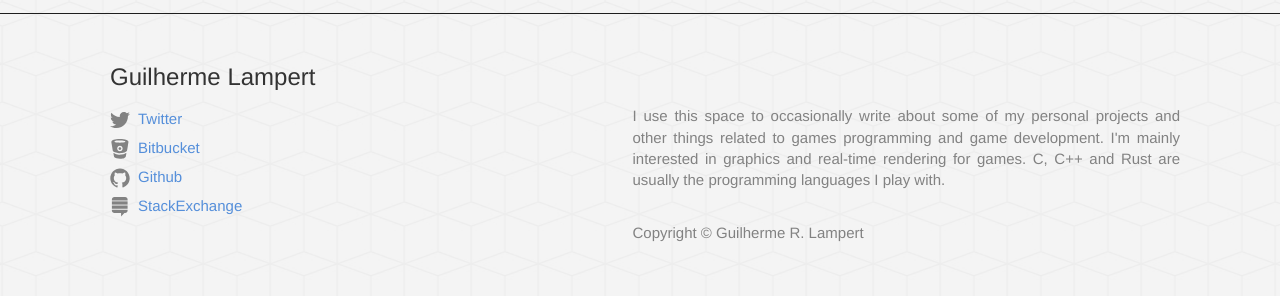
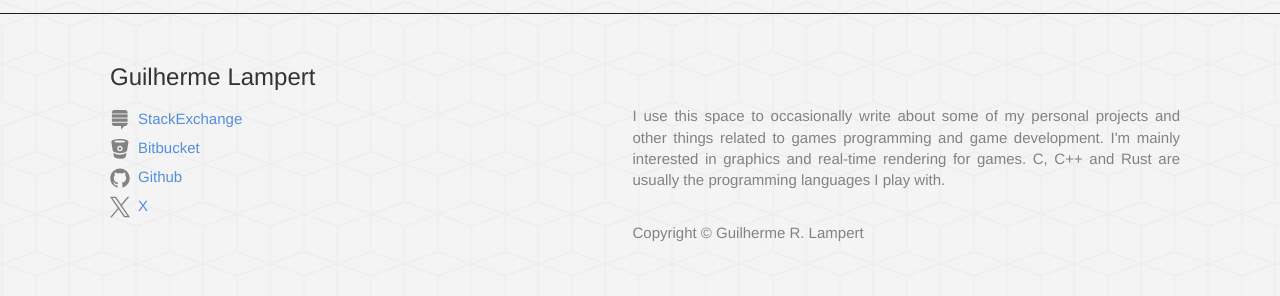
Before and after one commit to glampert/glampert.github.io, a Jekyll site: the page built from index.html, in a window 1280 px wide. Shown: the part 1799-2095 px from the top of the page. Built offline with Jekyll 4.4.1, drawn with Linux system fonts in a browser that asks for light colours; nearby versions of some CDN libraries; the list of posts is cut into pages by our own code.

Commit message:
Updated Twitter logo to new X logo.
New X svg logo and updated link to x.com.

```diff
--- a/_includes/footer.html
+++ b/_includes/footer.html
@@ -20,16 +20,19 @@
                     </a>
                     </li>
                     {% endif %}
-                    <!-- Twitter SVG icon and link: -->
-                    {% if site.twitter_username %}
+                    <!-- StackExchange SVG icon and link: -->
+                    {% if site.stackexchange_username %}
                     <li>
-                    <a href="https://twitter.com/{{ site.twitter_username }}" class="user-link">
-                        <span class="icon  icon--twitter">
-                            <svg viewBox="0 0 16 16">
-                                <path fill="#828282" d="M15.969,3.058c-0.586,0.26-1.217,0.436-1.878,0.515c0.675-0.405,1.194-1.045,1.438-1.809 c-0.632,0.375-1.332,0.647-2.076,0.793c-0.596-0.636-1.446-1.033-2.387-1.033c-1.806,0-3.27,1.464-3.27,3.27 c0,0.256,0.029,0.506,0.085,0.745C5.163,5.404,2.753,4.102,1.14,2.124C0.859,2.607,0.698,3.168,0.698,3.767 c0,1.134,0.577,2.135,1.455,2.722C1.616,6.472,1.112,6.325,0.671,6.08c0,0.014,0,0.027,0,0.041c0,1.584,1.127,2.906,2.623,3.206 C3.02,9.402,2.731,9.442,2.433,9.442c-0.211,0-0.416-0.021-0.615-0.059c0.416,1.299,1.624,2.245,3.055,2.271 c-1.119,0.877-2.529,1.4-4.061,1.4c-0.264,0-0.524-0.015-0.78-0.046c1.447,0.928,3.166,1.469,5.013,1.469 c6.015,0,9.304-4.983,9.304-9.304c0-0.142-0.003-0.283-0.009-0.423C14.976,4.29,15.531,3.714,15.969,3.058z"/>
+                    <a href="http://stackexchange.com/users/1234852/{{ site.stackexchange_username }}?tab=accounts" class="user-link">
+                        <span class="icon  icon--stackexchange">
+                            <svg viewBox="0 0 450 450">
+                                <rect fill="#828282" x="42.532" y="191.573" width="353.458" height="72.803"/>
+                                <rect fill="#828282" x="42.532" y="97.927" width="353.458" height="72.802"/>
+                                <path fill="#828282" d="M42.529,284.648v18.843c0,16.173,5.474,29.93,16.418,41.251c10.944,11.32,24.128,16.987,39.543,16.987h151.039v76.8 l74.227-76.8h16.282c15.414,0,28.603-5.66,39.547-16.987C390.529,333.421,396,319.664,396,303.491v-18.843H42.529z"/>
+                                <path fill="#828282" d="M395.991,57.956c0-15.988-5.469-29.643-16.413-40.968S355.448,0,340.031,0H98.493C83.078,0,69.894,5.662,58.95,16.988 S42.532,41.971,42.532,57.956v19.126h353.458V57.956z"/>
                             </svg>
                         </span>
-                        <span>Twitter</span>
+                        <span>StackExchange</span>
                     </a>
                     </li>
                     {% endif %}
@@ -59,19 +62,16 @@
                     </a>
                     </li>
                     {% endif %}
-                    <!-- StackExchange SVG icon and link: -->
-                    {% if site.stackexchange_username %}
+                    <!-- X (AKA Twitter) SVG icon and link: -->
+                    {% if site.twitter_username %}
                     <li>
-                    <a href="http://stackexchange.com/users/1234852/{{ site.stackexchange_username }}?tab=accounts" class="user-link">
-                        <span class="icon  icon--stackexchange">
-                            <svg viewBox="0 0 450 450">
-                                <rect fill="#828282" x="42.532" y="191.573" width="353.458" height="72.803"/>
-                                <rect fill="#828282" x="42.532" y="97.927" width="353.458" height="72.802"/>
-                                <path fill="#828282" d="M42.529,284.648v18.843c0,16.173,5.474,29.93,16.418,41.251c10.944,11.32,24.128,16.987,39.543,16.987h151.039v76.8 l74.227-76.8h16.282c15.414,0,28.603-5.66,39.547-16.987C390.529,333.421,396,319.664,396,303.491v-18.843H42.529z"/>
-                                <path fill="#828282" d="M395.991,57.956c0-15.988-5.469-29.643-16.413-40.968S355.448,0,340.031,0H98.493C83.078,0,69.894,5.662,58.95,16.988 S42.532,41.971,42.532,57.956v19.126h353.458V57.956z"/>
+                    <a href="https://x.com/{{ site.twitter_username }}" class="user-link">
+                        <span class="icon  icon--twitter">
+                            <svg width="1200" height="1227" viewBox="0 0 1200 1227">
+                                <path fill="#828282" d="M714.163 519.284L1160.89 0H1055.03L667.137 450.887L357.328 0H0L468.492 681.821L0 1226.37H105.866L515.491 750.218L842.672 1226.37H1200L714.137 519.284H714.163ZM569.165 687.828L521.697 619.934L144.011 79.6944H306.615L611.412 515.685L658.88 583.579L1055.08 1150.3H892.476L569.165 687.854V687.828Z" />
                             </svg>
                         </span>
-                        <span>StackExchange</span>
+                        <span>X</span>
                     </a>
                     </li>
                     {% endif %}
```
